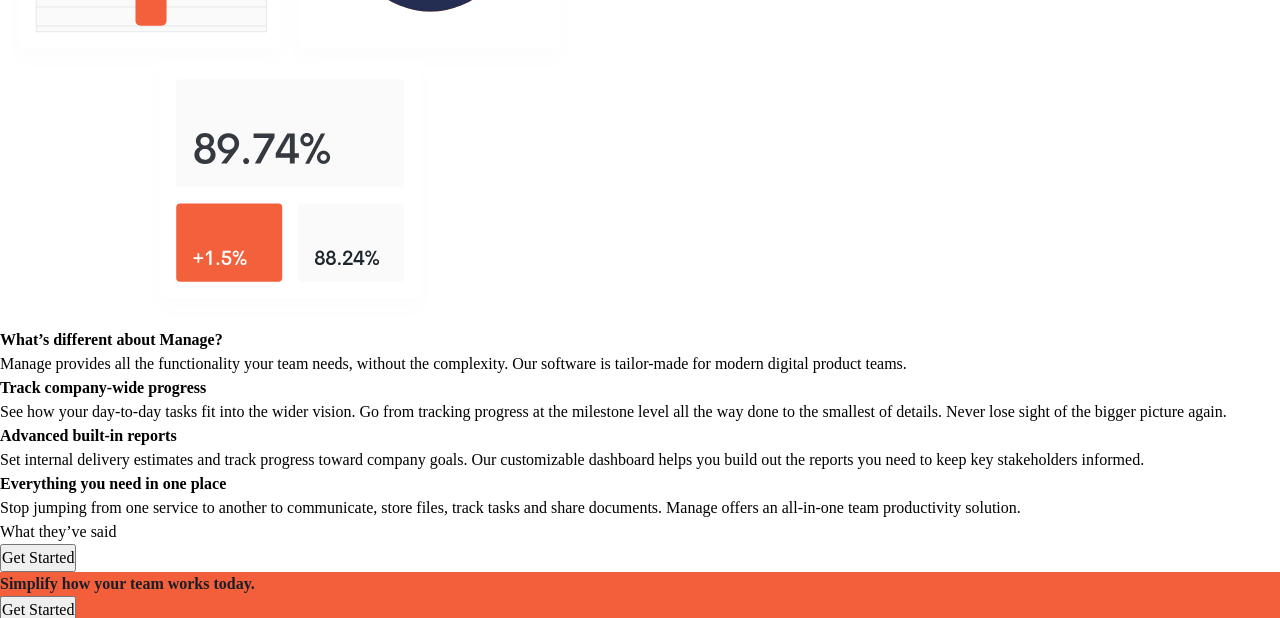
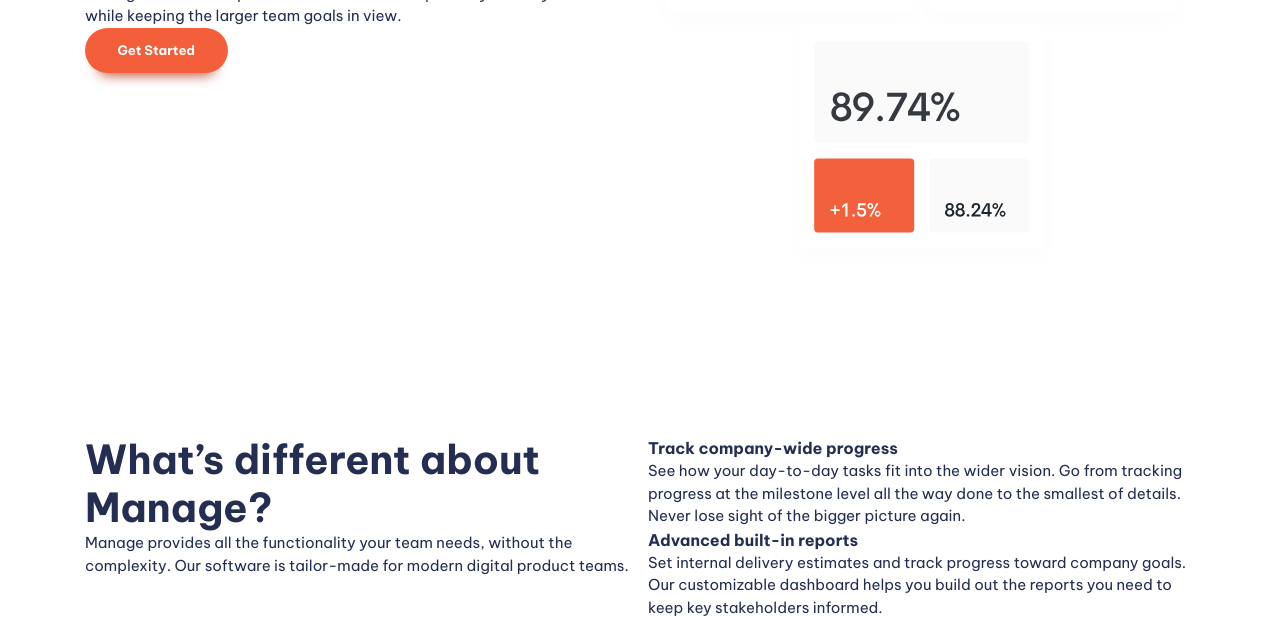
Before and after one commit to esojogerba/manage-landing-page, a website built with Vite: page index.html in a window 1280 px wide. Shown: the part 481-1099 px from the top of the page. Built offline with nearby package versions, Linux system fonts and the light colour scheme.

Commit message:
Added general CSS.

```diff
--- a/index.html
+++ b/index.html
@@ -30,9 +30,9 @@
   </header>
 
   <main>
-    <section>
+    <section class="padding-block-900">
       <div class="container">
-        <div class="even-cloumns">
+        <div class="even-columns">
           <div>
             <h1 class="fs-primary-heading fw-bold">
               Bring everyone together to build better products.
@@ -50,7 +50,7 @@
       </div>
     </section>
 
-    <section>
+    <section class="padding-block-900">
       <div class="container">
         <div class="even-columns">
           <div>
@@ -101,13 +101,13 @@
       </div>
     </section>
 
-    <section class="carousel">
-      <h2 class="fs-secondary-heading">What they’ve said</h2>
+    <section class="carousel | padding-block-700">
+      <h2 class="fs-secondary-heading fw-bold">What they’ve said</h2>
       <!-- Carousel here -->
       <button class="button">Get Started</button>
     </section>
 
-    <section class="cta | bg-accent-400 text-neutral-100">
+    <section class="cta | padding-block-700 bg-accent-400 text-neutral-100">
       <div class="container">
         <div class="even-columns">
           <div>
@@ -123,7 +123,7 @@
     </section>
   </main>
 
-  <footer class="bg-neutral-900 text-neutral-100">
+  <footer class="padding-block-700 bg-neutral-900 text-neutral-100">
     <div class="container">
       <div class="even-columns">
         <div>
--- a/style.css
+++ b/style.css
@@ -1,12 +1,14 @@
 :root {
   /* Colors used in project */
+  --clr-accent-500: hsl(12, 60%, 45%);
   --clr-accent-400: hsl(12, 88%, 59%);
-  --clr-accent-300: hsl(13, 100%, 96%);
+  --clr-accent-300: hsl(12, 88%, 75%);
+  --clr-accent-100: hsl(13, 100%, 96%);
 
   --clr-primary-400: hsl(228, 39%, 23%);
 
-  --clr-neutral-100: hsl(232, 12%, 13%);
-  --clr-neutral-900: hsl(0, 0%, 0%);
+  --clr-neutral-100: hsl(0, 0%, 100%);
+  --clr-neutral-900: hsl(233, 12%, 13%);
 
   /* Fonts used in project */
   --ff-primary: 'Be Vietnam Pro', sans-serif;
@@ -34,6 +36,18 @@
   --fs-secondary-heading: var(--fs-700);
   --fs-nav: var(--fs-500);
   --fs-button: var(--fs-300);
+
+  /* Spacing */
+  --size-100: 0.25rem;
+  --size-200: 0.5rem;
+  --size-300: 0.75rem;
+  --size-400: 1rem;
+  --size-500: 1.5rem;
+  --size-600: 2rem;
+  --size-700: 3rem;
+  --size-800: 4rem;
+  --size-900: 5rem;
+
 }
 
 /* Bigger screens */
@@ -178,10 +192,12 @@
 /* Font sizes that change */
 .fs-primary-heading {
   font-size: var(--fs-primary-heading);
+  line-height: 1.2;
 }
 
-.fs-primary-heading {
+.fs-secondary-heading {
   font-size: var(--fs-secondary-heading);
+  line-height: 1.2;
 }
 
 /* Font sizes that do not change */
@@ -200,3 +216,70 @@
 .fs-600 {
   font-size: var(--fs-600);
 }
+
+.padding-block-900 {
+  padding-block: var(--size-900);
+}
+
+.padding-block-700 {
+  padding-block: var(--size-700);
+}
+
+.container {
+  --max-width: 1110px;
+  --padding: 1rem;
+
+  width: min(var(--max-width), 100% - (var(--padding) * 2));
+  margin-inline: auto;
+}
+
+.even-columns {
+  display: grid;
+  gap: 1rem;
+}
+
+@media (min-width: 50em) {
+  .even-columns {
+    grid-auto-flow: column;
+    grid-auto-columns: 1fr;
+  }
+}
+
+/* General styling */
+
+body {
+  font-size: var(--fs-body);
+  font-family: var(--ff-body);
+  color: var(--clr-primary-400);
+}
+
+/* Button */
+.button {
+  cursor: pointer;
+  text-decoration: none;
+  border: 0;
+  border-radius: 100vmax;
+  padding: 1.25em 2.5em;
+  font-weight: var(--fw-bold);
+  font-size: var(--fs-button);
+  line-height: 1;
+  color: var(--clr-neutral-100);
+  background-color: var(--clr-accent-400);
+  box-shadow: 0 1.125em 1em -1em var(--clr-accent-500);
+}
+
+.button:hover,
+.button:focus-visible {
+  background-color: var(--clr-accent-300);
+}
+
+.button[data-type="inverted"] {
+  background-color: var(--clr-neutral-100);
+  color: var(--clr-accent-400);
+}
+
+.button[data-type="inverted"]:hover,
+.button[data-type="inverted"]:focus-visible {
+  background-color: var(--clr-neutral-100);
+  color: var(--clr-accent-300);
+}
```
